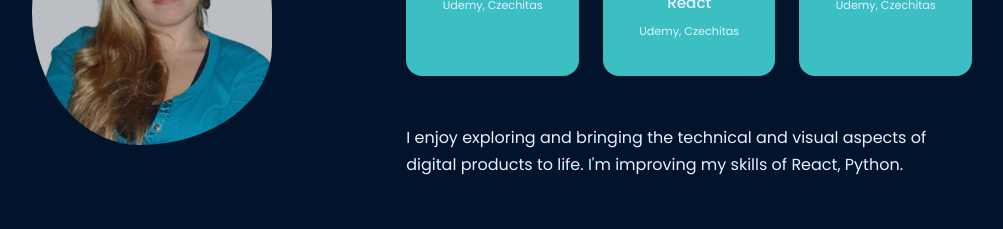
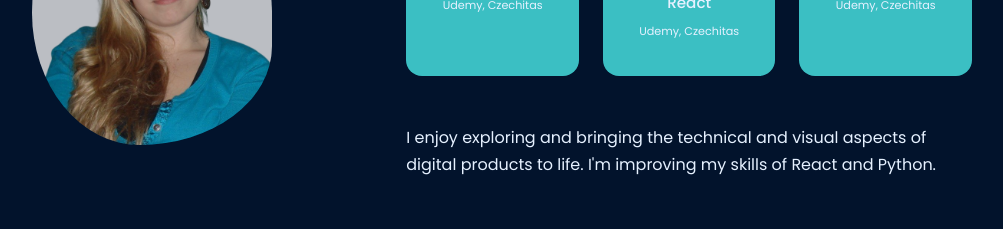
Before and after one commit to vercik13/veronika-vokounova, a React (Create React App) app: page / in a window 1280 px wide. Shown: the part 1200-1429 px from the top of the page, without its empty margins (130-1133 px from the left). Built offline with nearby package versions, Linux system fonts and the light colour scheme.

Commit message:
aktualizace

```diff
--- a/src/components/About/About.jsx
+++ b/src/components/About/About.jsx
@@ -44,8 +44,8 @@ const About = () => {
             <div>
               <p>
                 I enjoy exploring and bringing the technical and visual aspects
-                of digital products to life. I'm improving my skills of React,
-                Python.
+                of digital products to life. I'm improving my skills of React
+                and Python.
               </p>
             </div>
           </div>
```
